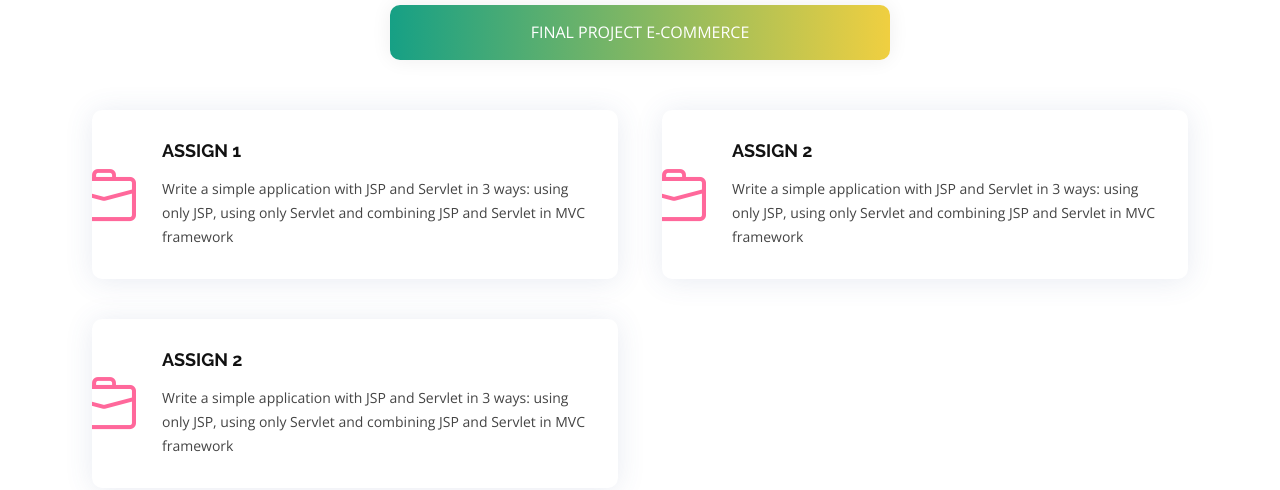
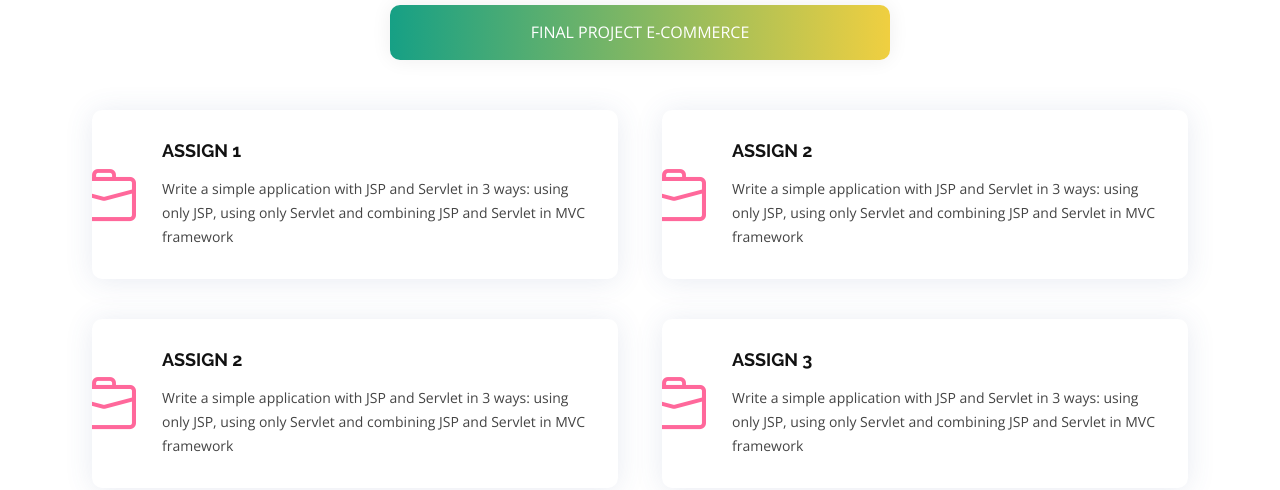
Before and after one commit to khoa6430/webassignment, a plain HTML site: page index.html in a window 1280 px wide. Shown: the part 691-1181 px from the top of the page. Drawn offline with nearby package versions, Linux system fonts and the light colour scheme.

Commit message:
Update index.html

```diff
--- a/index.html
+++ b/index.html
@@ -116,6 +116,16 @@
                 and combining JSP and Servlet in MVC framework</p>
             </div>
           </div>
+           <div class="col-md-6">
+            <div class="icon-box" data-aos="fade-up">
+              <div class="icon"><i class="bi bi-briefcase" style="color: #ff689b;"></i></div>
+              <h4 class="title"><a href="">ASSIGN 3</a></h4>
+              <p class="description">Write a simple application with JSP and Servlet in 3 ways:
+                using only JSP,
+                using only Servlet
+                and combining JSP and Servlet in MVC framework</p>
+            </div>
+          </div>
 
 
 
```
